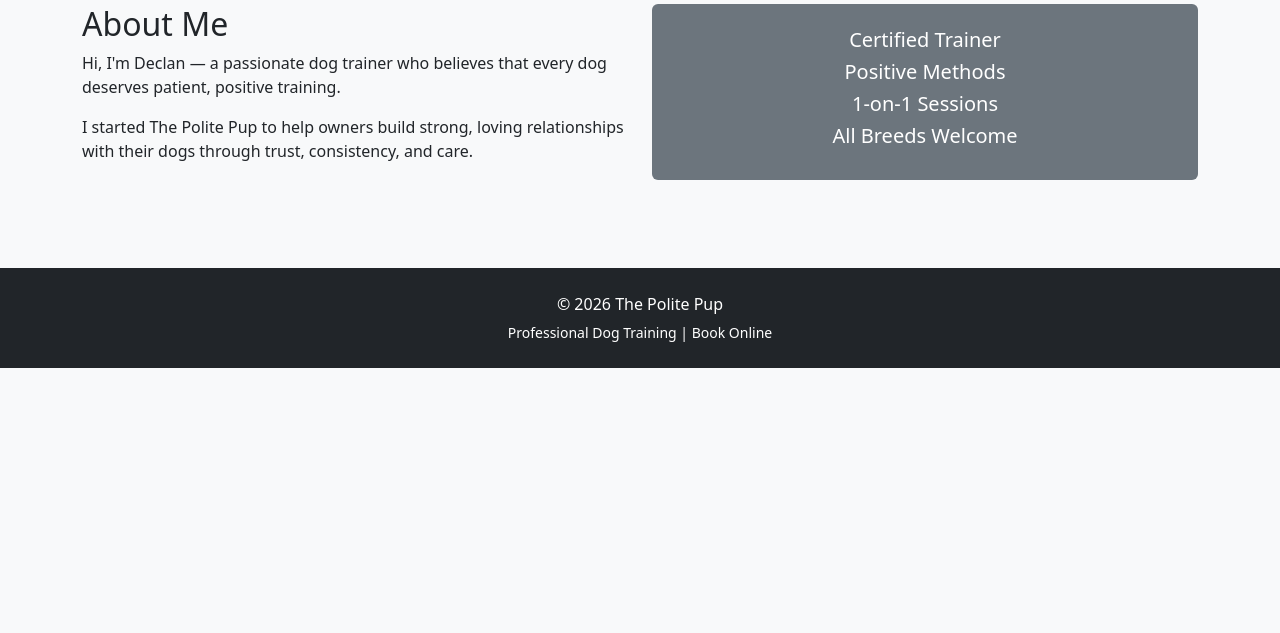
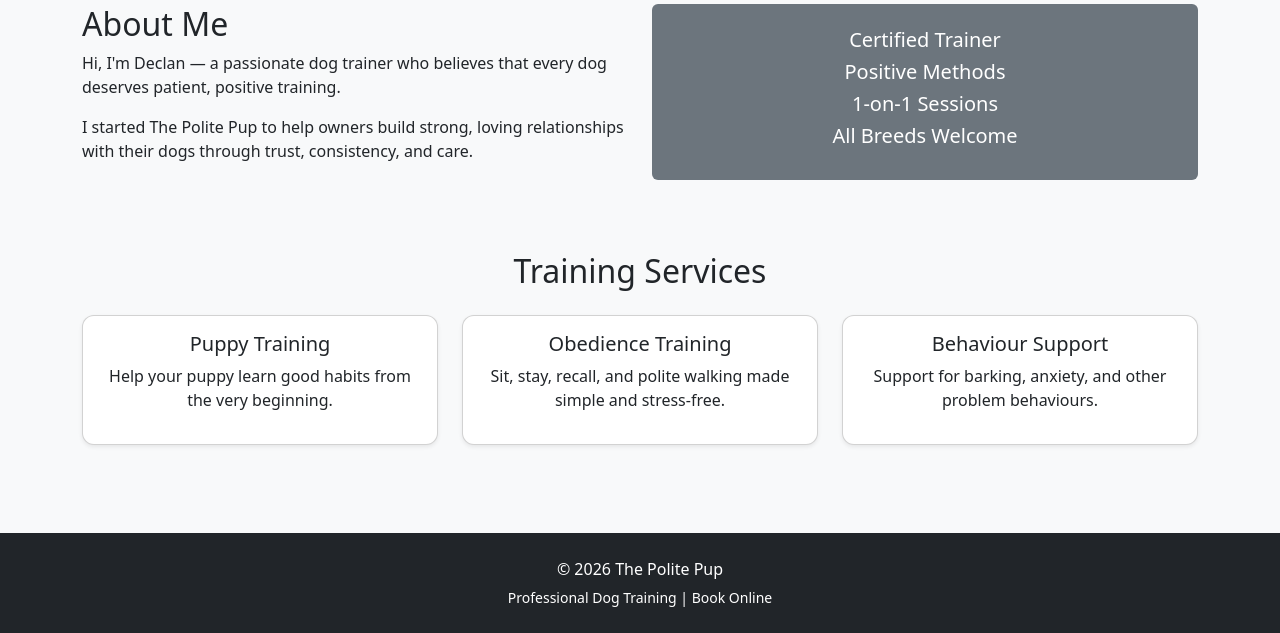
Before and after one commit to Dmolloy/the_polite_pup, a Django app: page / in a window 1280 px wide. Shown: the part 399-1032 px from the top of the page. Before the commit the page ends 767 px from the top, so only its background shows below. Run offline with Django 5.2, Linux system fonts and the light colour scheme.

Commit message:
add basic services section

```diff
--- a/bookings/templates/bookings/home.html
+++ b/bookings/templates/bookings/home.html
@@ -70,6 +70,75 @@
 
 </div>
 
+<!-- SERVICES SECTION -->
+<div class="mt-5">
+
+    <h2 class="text-center mb-4">
+        Training Services
+    </h2>
+
+    <div class="row text-center">
+
+        <div class="col-md-4 mb-4">
+
+            <div class="card h-100 shadow-sm">
+
+                <div class="card-body">
+
+                    <h5>Puppy Training</h5>
+
+                    <p>
+                        Help your puppy learn good habits
+                        from the very beginning.
+                    </p>
+
+                </div>
+
+            </div>
+
+        </div>
+
+        <div class="col-md-4 mb-4">
+
+            <div class="card h-100 shadow-sm">
+
+                <div class="card-body">
+
+                    <h5>Obedience Training</h5>
+
+                    <p>
+                        Sit, stay, recall, and polite walking
+                        made simple and stress-free.
+                    </p>
+
+                </div>
+
+            </div>
+
+        </div>
+
+        <div class="col-md-4 mb-4">
+
+            <div class="card h-100 shadow-sm">
+
+                <div class="card-body">
+
+                    <h5>Behaviour Support</h5>
+
+                    <p>
+                        Support for barking, anxiety, and
+                        other problem behaviours.
+                    </p>
+
+                </div>
+
+            </div>
+
+        </div>
+
+    </div>
+
+</div>
 
 
 {% endblock %}
```
